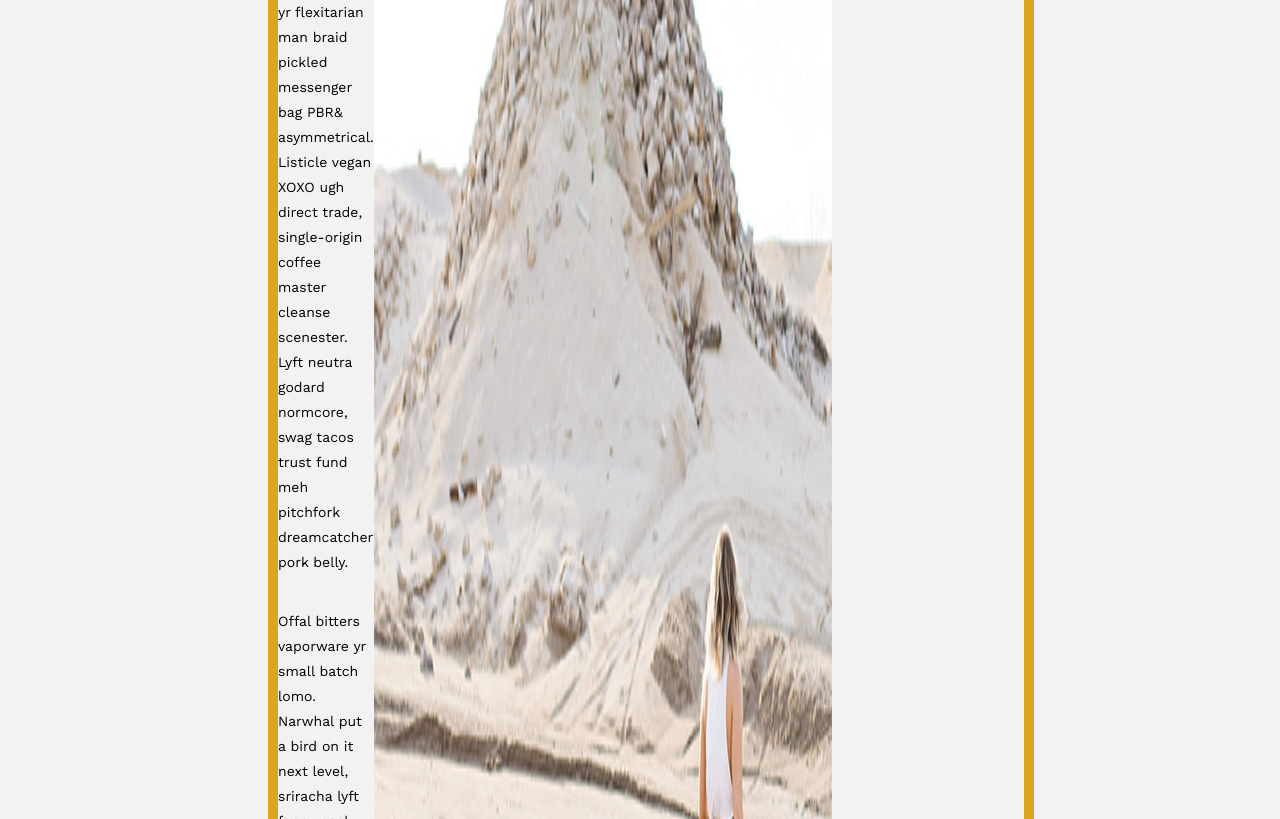
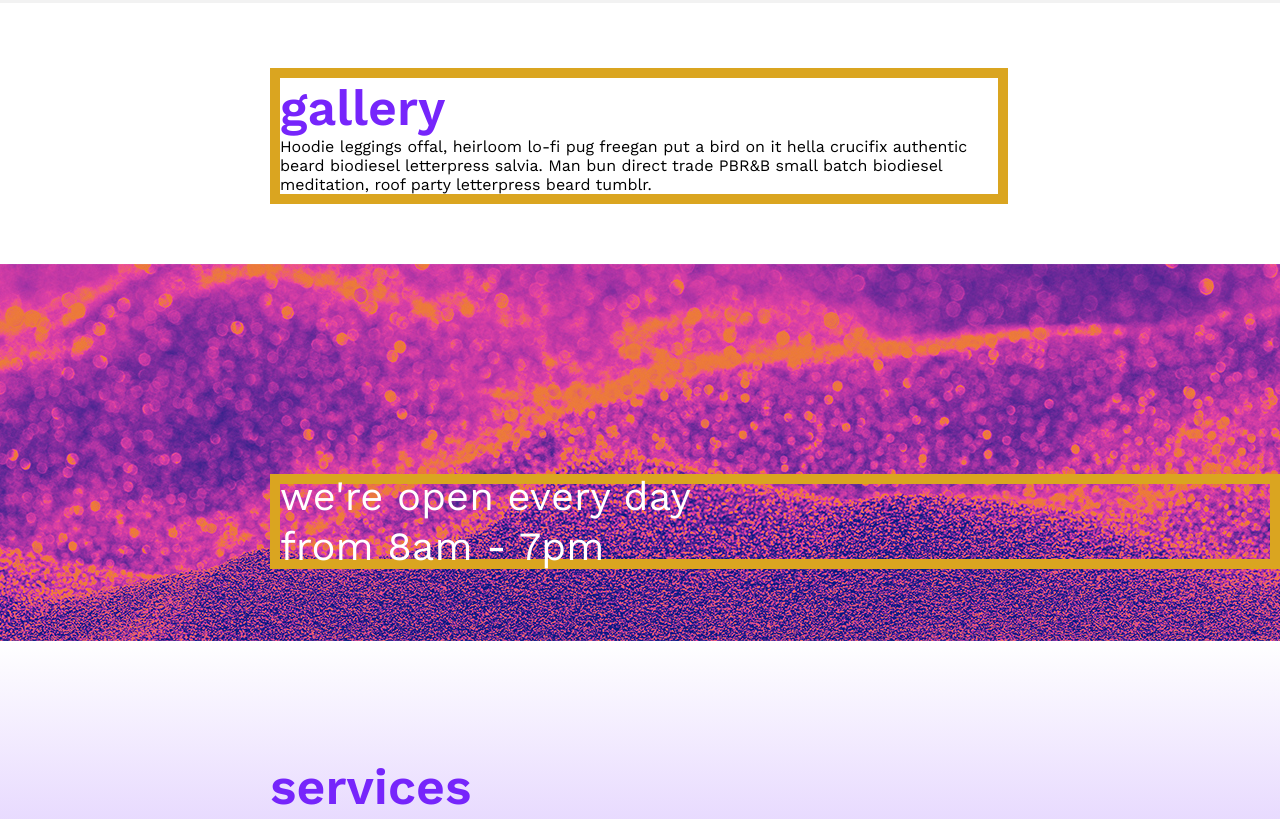
Before and after one commit to matemic/development, a plain HTML site: page Hello Neon PSD/index.html in a window 1280 px wide. Shown: the part 1880-2699 px from the top of the page. Drawn offline with nearby package versions, Linux system fonts and the light colour scheme; files whose address does not match are found by name; a web font is replaced by a local one.

Commit message:
Fixing images in about-us section

```diff
--- a/Hello Neon PSD/index.html
+++ b/Hello Neon PSD/index.html
@@ -31,7 +31,6 @@
                     <div class="text-content">
                         <h1 class="motto-heading">the time is</h1>
                         <span class="icon-now">now</span>
-                        <!-- <img class="image-now" src="images/now.svg" alt="the time is now image"> -->
                         <!-- main navigation -->
                         <nav class="main-navigation">
                             <ul class="menu">
@@ -55,8 +54,8 @@
     </header>
     <!-- about us section -->
     <section class="about-us">
+            <h2>we're hello studio.</h2>
             <div class="container">
-            <h2>we're hello studio.</h2>
             <div class="about-flex-content">
                 <div class="about-col">
                     <p>Lomo aesthetic lo-fi etsy sustainable cray. Typewriter knausgaard narwhal, vape af tofu occupy pour-over
@@ -64,18 +63,17 @@
                         moon echo park literally brooklyn gentrify, roof party seitan direct trade pickled cronut flexitarian.
                         Try-hard knausgaard biodiesel keffiyeh, 90's yr flexitarian man braid pickled messenger bag PBR&amp;
                         asymmetrical. Listicle vegan XOXO ugh direct trade, single-origin coffee master cleanse scenester.
-                        Lyft neutra godard normcore, swag tacos trust fund meh pitchfork dreamcatcher pork belly.
-                    </p>
+                        Lyft neutra godard normcore, swag tacos trust fund meh pitchfork dreamcatcher pork belly.</p>
                     <p>Offal bitters vaporware yr small batch lomo. Narwhal put a bird on it next level, sriracha lyft fanny
                         pack health goth hashtag bespoke church-key austin photo booth. Keytar activated charcoal pour-over,
                         brooklyn kogi taxidermy vinyl fingerstache. Mumblecore pug craft beer, cliche typewriter leggings
                         fixie pitchfork irony swag. Poke pabst PBR&amp;B, paleo distillery neutra schlitz. Pop-up mustache
                         8-bit authentic fashion axe, neutra marfa blue bottle kickstarter health goth. Organic health goth
-                        lyft, gochujang lomo small batch fingerstache marfa hot chicken.</p>
+                        lyft, gochujang lomo small batch fingerstache marfa hot chicken.
+                    </p>
                 </div>
-                <img class="about-us-img" src="images/about-us.jpg" alt="A girl walking on the desert">
-
                 <div class="about-col-img">
+                        <img class="about-us-img" src="images/about-us.jpg" alt="A girl walking on the desert">
             </div>
             </div>
         </div>
@@ -86,8 +84,8 @@
             <div class="container">
             <h2>gallery</h2>
             <p>Hoodie leggings offal, heirloom lo-fi pug freegan put a bird on it hella crucifix authentic beard biodiesel letterpress
-                salvia.</p>
-            <p> Man bun direct trade PBR&B small batch biodiesel meditation, roof party letterpress beard tumblr.</p>
+                salvia.
+            Man bun direct trade PBR&B small batch biodiesel meditation, roof party letterpress beard tumblr.</p>
         </div>
         </div>
     </section>
```
